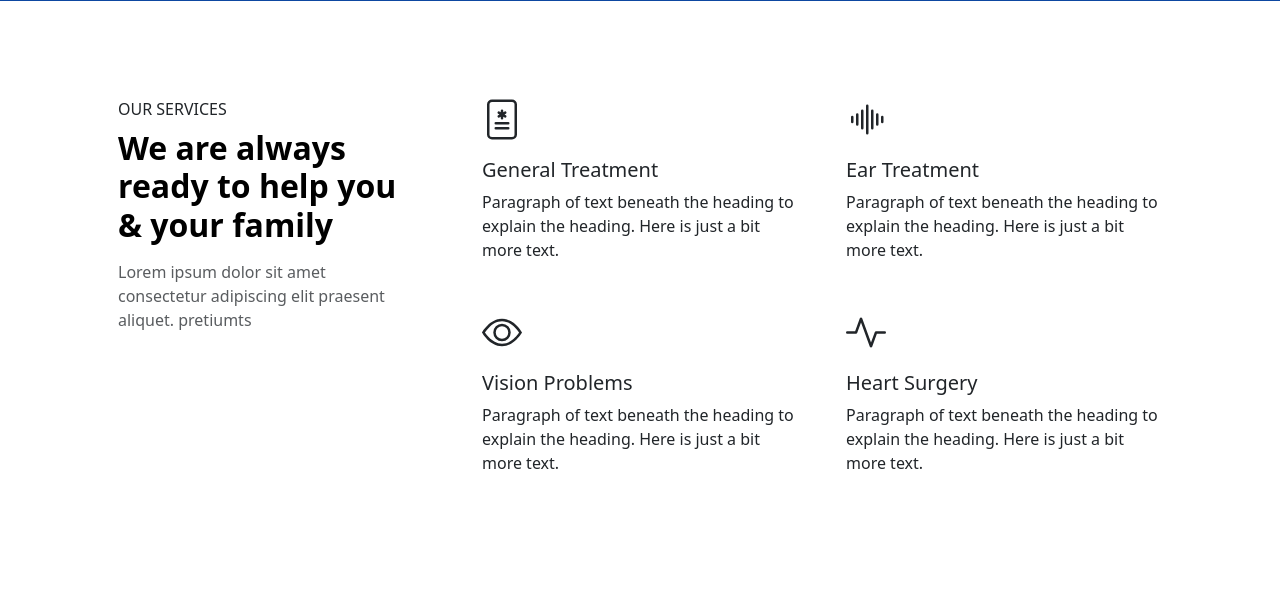
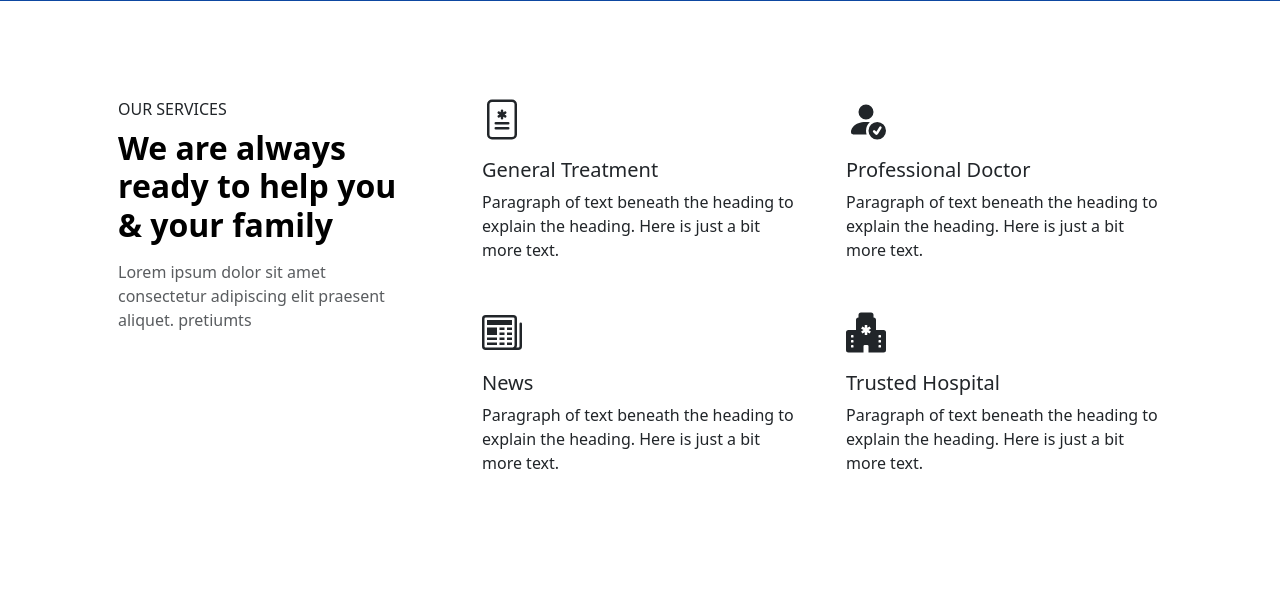
Before and after one commit to foxxesource/SIDOMU, a Flask app: page / in a window 1280 px wide. Shown: the part 698-1292 px from the top of the page. Run offline with Flask 3, Linux system fonts and the light colour scheme.

Commit message:
changes services home page

```diff
--- a/templates/index.html
+++ b/templates/index.html
@@ -93,42 +93,43 @@
                         <div class="col mb-5 h-100">
                             <div class="mb-3">
                                 <svg xmlns="http://www.w3.org/2000/svg" width="40" height="45" fill="currentColor"
-                                    class="bi bi-soundwave" viewBox="0 0 16 16">
-                                    <path fill-rule="evenodd"
-                                        d="M8.5 2a.5.5 0 0 1 .5.5v11a.5.5 0 0 1-1 0v-11a.5.5 0 0 1 .5-.5zm-2 2a.5.5 0 0 1 .5.5v7a.5.5 0 0 1-1 0v-7a.5.5 0 0 1 .5-.5zm4 0a.5.5 0 0 1 .5.5v7a.5.5 0 0 1-1 0v-7a.5.5 0 0 1 .5-.5zm-6 1.5A.5.5 0 0 1 5 6v4a.5.5 0 0 1-1 0V6a.5.5 0 0 1 .5-.5zm8 0a.5.5 0 0 1 .5.5v4a.5.5 0 0 1-1 0V6a.5.5 0 0 1 .5-.5zm-10 1A.5.5 0 0 1 3 7v2a.5.5 0 0 1-1 0V7a.5.5 0 0 1 .5-.5zm12 0a.5.5 0 0 1 .5.5v2a.5.5 0 0 1-1 0V7a.5.5 0 0 1 .5-.5z">
+                                    class="bi bi-person-fill-check" viewBox="0 0 16 16">
+                                    <path
+                                        d="M12.5 16a3.5 3.5 0 1 0 0-7 3.5 3.5 0 0 0 0 7Zm1.679-4.493-1.335 2.226a.75.75 0 0 1-1.174.144l-.774-.773a.5.5 0 0 1 .708-.708l.547.548 1.17-1.951a.5.5 0 1 1 .858.514ZM11 5a3 3 0 1 1-6 0 3 3 0 0 1 6 0Z">
+                                    </path>
+                                    <path
+                                        d="M2 13c0 1 1 1 1 1h5.256A4.493 4.493 0 0 1 8 12.5a4.49 4.49 0 0 1 1.544-3.393C9.077 9.038 8.564 9 8 9c-5 0-6 3-6 4Z">
                                     </path>
                                 </svg>
+                                </svg>
                             </div>
-                            <h2 class="h5">Ear Treatment</h2>
+                            <h2 class="h5">Professional Doctor</h2>
                             <p class="mb-0">Paragraph of text beneath the heading to explain the heading. Here is just a
                                 bit more text.</p>
                         </div>
                         <div class="col mb-5 mb-md-0 h-100">
                             <div class="mb-3">
                                 <svg xmlns="http://www.w3.org/2000/svg" width="40" height="45" fill="currentColor"
-                                    class="bi bi-eye" viewBox="0 0 16 16">
+                                    class="bi bi-newspaper" viewBox="0 0 16 16">
                                     <path
-                                        d="M16 8s-3-5.5-8-5.5S0 8 0 8s3 5.5 8 5.5S16 8 16 8zM1.173 8a13.133 13.133 0 0 1 1.66-2.043C4.12 4.668 5.88 3.5 8 3.5c2.12 0 3.879 1.168 5.168 2.457A13.133 13.133 0 0 1 14.828 8c-.058.087-.122.183-.195.288-.335.48-.83 1.12-1.465 1.755C11.879 11.332 10.119 12.5 8 12.5c-2.12 0-3.879-1.168-5.168-2.457A13.134 13.134 0 0 1 1.172 8z">
+                                        d="M0 2.5A1.5 1.5 0 0 1 1.5 1h11A1.5 1.5 0 0 1 14 2.5v10.528c0 .3-.05.654-.238.972h.738a.5.5 0 0 0 .5-.5v-9a.5.5 0 0 1 1 0v9a1.5 1.5 0 0 1-1.5 1.5H1.497A1.497 1.497 0 0 1 0 13.5v-11zM12 14c.37 0 .654-.211.853-.441.092-.106.147-.279.147-.531V2.5a.5.5 0 0 0-.5-.5h-11a.5.5 0 0 0-.5.5v11c0 .278.223.5.497.5H12z">
                                     </path>
                                     <path
-                                        d="M8 5.5a2.5 2.5 0 1 0 0 5 2.5 2.5 0 0 0 0-5zM4.5 8a3.5 3.5 0 1 1 7 0 3.5 3.5 0 0 1-7 0z">
+                                        d="M2 3h10v2H2V3zm0 3h4v3H2V6zm0 4h4v1H2v-1zm0 2h4v1H2v-1zm5-6h2v1H7V6zm3 0h2v1h-2V6zM7 8h2v1H7V8zm3 0h2v1h-2V8zm-3 2h2v1H7v-1zm3 0h2v1h-2v-1zm-3 2h2v1H7v-1zm3 0h2v1h-2v-1z">
                                     </path>
                                 </svg>
                             </div>
-                            <h2 class="h5">Vision Problems</h2>
+                            <h2 class="h5">News</h2>
                             <p class="mb-0">Paragraph of text beneath the heading to explain the heading. Here is just a
                                 bit more text.</p>
                         </div>
                         <div class="col h-100">
                             <div class="mb-3">
-                                <svg xmlns="http://www.w3.org/2000/svg" width="40" height="45" fill="currentColor"
-                                    class="bi bi-activity" viewBox="0 0 16 16">
-                                    <path fill-rule="evenodd"
-                                        d="M6 2a.5.5 0 0 1 .47.33L10 12.036l1.53-4.208A.5.5 0 0 1 12 7.5h3.5a.5.5 0 0 1 0 1h-3.15l-1.88 5.17a.5.5 0 0 1-.94 0L6 3.964 4.47 8.171A.5.5 0 0 1 4 8.5H.5a.5.5 0 0 1 0-1h3.15l1.88-5.17A.5.5 0 0 1 6 2Z">
-                                    </path>
-                                </svg>
+                                <svg xmlns="http://www.w3.org/2000/svg" width="40" height="45" fill="currentColor" class="bi bi-hospital-fill" viewBox="0 0 16 16">
+                                    <path d="M6 0a1 1 0 0 0-1 1v1a1 1 0 0 0-1 1v4H1a1 1 0 0 0-1 1v7a1 1 0 0 0 1 1h6v-2.5a.5.5 0 0 1 .5-.5h1a.5.5 0 0 1 .5.5V16h6a1 1 0 0 0 1-1V8a1 1 0 0 0-1-1h-3V3a1 1 0 0 0-1-1V1a1 1 0 0 0-1-1H6Zm2.5 5.034v1.1l.953-.55.5.867L9 7l.953.55-.5.866-.953-.55v1.1h-1v-1.1l-.953.55-.5-.866L7 7l-.953-.55.5-.866.953.55v-1.1h1ZM2.25 9h.5a.25.25 0 0 1 .25.25v.5a.25.25 0 0 1-.25.25h-.5A.25.25 0 0 1 2 9.75v-.5A.25.25 0 0 1 2.25 9Zm0 2h.5a.25.25 0 0 1 .25.25v.5a.25.25 0 0 1-.25.25h-.5a.25.25 0 0 1-.25-.25v-.5a.25.25 0 0 1 .25-.25ZM2 13.25a.25.25 0 0 1 .25-.25h.5a.25.25 0 0 1 .25.25v.5a.25.25 0 0 1-.25.25h-.5a.25.25 0 0 1-.25-.25v-.5ZM13.25 9h.5a.25.25 0 0 1 .25.25v.5a.25.25 0 0 1-.25.25h-.5a.25.25 0 0 1-.25-.25v-.5a.25.25 0 0 1 .25-.25ZM13 11.25a.25.25 0 0 1 .25-.25h.5a.25.25 0 0 1 .25.25v.5a.25.25 0 0 1-.25.25h-.5a.25.25 0 0 1-.25-.25v-.5Zm.25 1.75h.5a.25.25 0 0 1 .25.25v.5a.25.25 0 0 1-.25.25h-.5a.25.25 0 0 1-.25-.25v-.5a.25.25 0 0 1 .25-.25Z"></path>
+                                  </svg>
                             </div>
-                            <h2 class="h5">Heart Surgery</h2>
+                            <h2 class="h5">Trusted Hospital</h2>
                             <p class="mb-0">Paragraph of text beneath the heading to explain the heading. Here is just a
                                 bit more text.</p>
                         </div>
```
